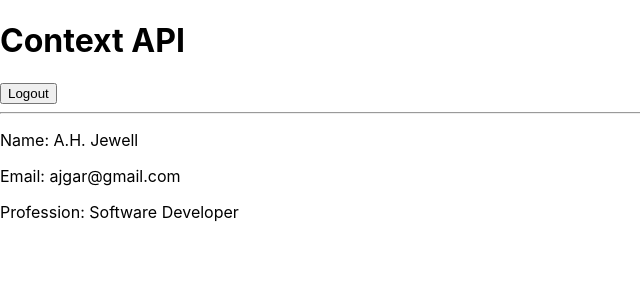
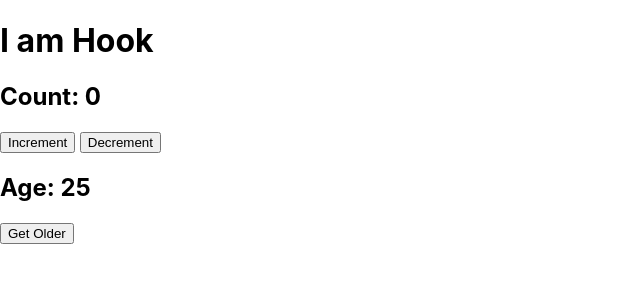
Before and after one commit to mdajgarhossain/React-Redux-Workshop, a React app: page / in a window 1280 px wide. Shown: the top 300 px of the page, without its empty margins (0-640 px from the left). Built offline with nearby package versions, Linux system fonts and the light colour scheme; the HTML template or start-up script is replaced by a standard one.

Commit message:
Basic Hooks

```diff
--- a/src/components/App.jsx
+++ b/src/components/App.jsx
@@ -14,6 +14,7 @@ import LifeCycleDemo from './life_cycle';
 import HOC from './hoc';
 import Another from './hoc/another';
 import ContextDemo from './context_api';
+import MyHook from './hooks';
 
 class App extends Component {
 
@@ -60,7 +61,10 @@ class App extends Component {
                         {/* <Another /> */}
 
                         {/* Day 13 */}
-                        <ContextDemo />
+                        {/* <ContextDemo /> */}
+
+                        {/* Day 14 */}
+                        <MyHook />
 
                     </div>
                 </div>
--- /dev/null
+++ b/src/components/hooks/index.jsx
@@ -0,0 +1,37 @@
+import React, {useState, useEffect} from 'react';
+
+const MyHook = () => {
+    // const state = useState(0);
+    // console.log(state);
+
+    // const [state, setState] = useState(0);
+    const [count, setCount] = useState(0);
+    const [age, setAge] = useState(25);
+
+    useEffect(() => {
+        console.log('Count Updated!!!');
+    }, [count]);
+
+    useEffect(() => {
+        console.log('Age Updated!!!');
+    }, [age]);
+
+    useEffect(() => {
+        // console.log('I am calling when state changes.');
+        console.log('I will call only once.');
+    }, []);
+
+    return(
+        <div>
+            <h1>I am Hook</h1>
+            <h2>Count: {count}</h2>
+            <button onClick={() => setCount(count + 1)}>Increment</button>            <button onClick={() => setCount(prev => {return prev - 1})}>Decrement</button> {/*setCount eivabeo kaj kore */}
+            <div>
+                <h2>Age: {age}</h2>
+                <button onClick={() => setAge(age + 1)}>Get Older</button>
+            </div>
+        </div>
+    );
+}
+
+export default MyHook;
```
